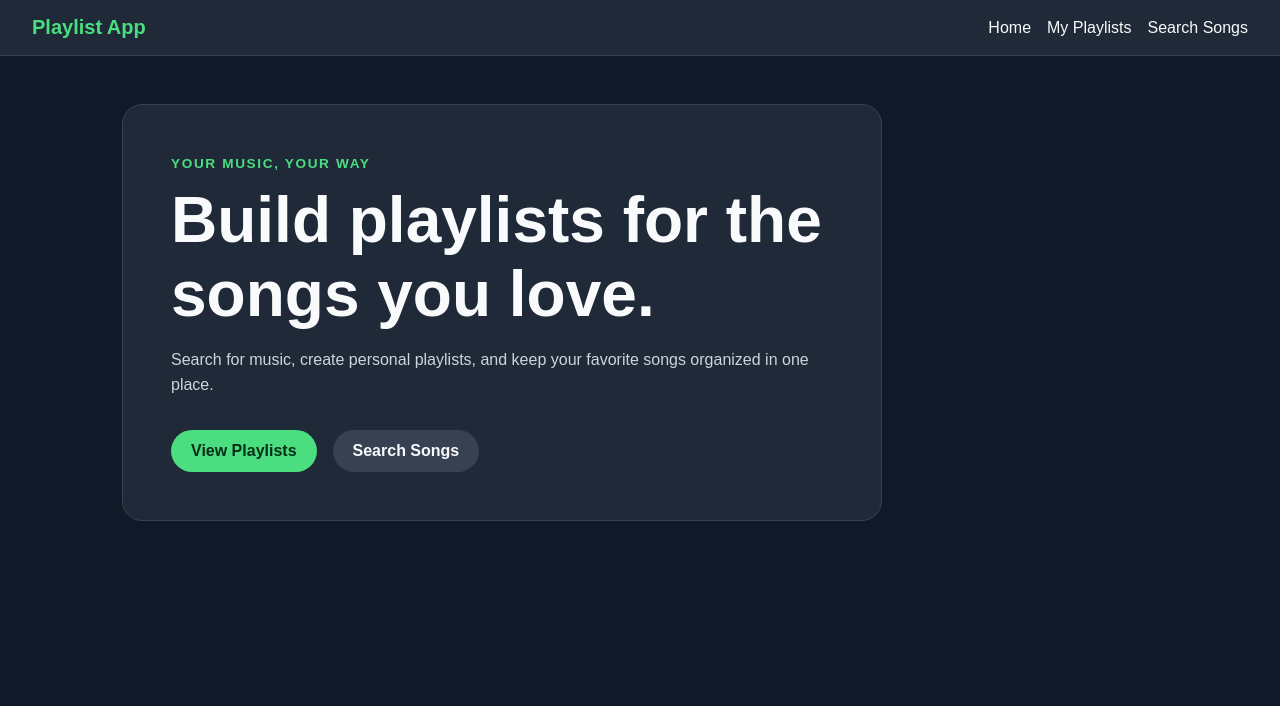
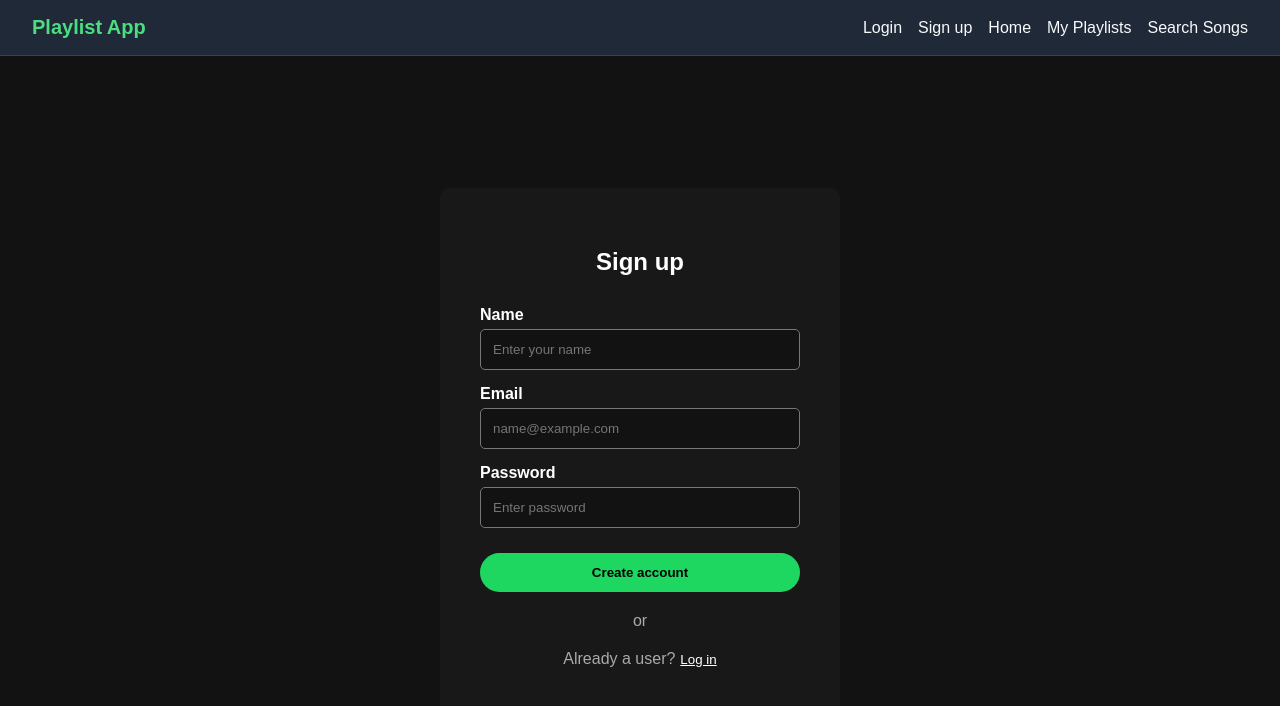
Before and after one commit to capstone-2-collection-app/capstone-2-frontend, a React (Vite) app: page /signup in a window 1280 px wide. Shown: the top 706 px of the page. Built offline with nearby package versions, Linux system fonts and the light colour scheme.

Commit message:
added Login/Signup Link on the NavBar/ and componenets

```diff
--- a/src/App.jsx
+++ b/src/App.jsx
@@ -3,6 +3,8 @@ import Navbar from "./components/Navbar.jsx";
 import HomePage from "./pages/HomePage.jsx";
 import PlaylistsPage from "./pages/PlaylistsPage.jsx";
 import SearchPage from "./pages/SearchPage.jsx";
+import Signup from "./pages/Signup.jsx";
+import Login from "./pages/Login.jsx";
 
 function App() {
   return (
@@ -11,6 +13,8 @@ function App() {
 
       <Routes>
         <Route path="/" element={<HomePage />} />
+        <Route path="/signup" element={<Signup />}></Route>
+        <Route path="/login" element={<Login />}></Route>
         <Route path="/playlists" element={<PlaylistsPage />} />
         <Route path="/search" element={<SearchPage />} />
         <Route path="*" element={<HomePage />} />
--- a/src/components/Navbar.jsx
+++ b/src/components/Navbar.jsx
@@ -8,6 +8,8 @@ function Navbar() {
       </Link>
 
       <div className="navbar__links">
+        <Link to="/login">Login</Link>
+        <Link to="/signup">Sign up</Link>
         <Link to="/">Home</Link>
         <Link to="/playlists">My Playlists</Link>
         <Link to="/search">Search Songs</Link>
--- /dev/null
+++ b/src/pages/Login.css
@@ -0,0 +1,99 @@
+.login-page {
+  display: flex;
+  justify-content: center;
+  align-items: center;
+  min-height: 100vh;
+  padding: 20px;
+  background-color: #121212;
+}
+
+.login-card {
+  width: 100%;
+  max-width: 400px;
+  padding: 40px;
+  color: white;
+  background-color: #181818;
+  border-radius: 10px;
+}
+
+.login-card h1 {
+  margin-bottom: 30px;
+  text-align: center;
+}
+
+.login-form {
+  display: flex;
+  flex-direction: column;
+  gap: 15px;
+}
+
+.login-field {
+  display: flex;
+  flex-direction: column;
+  gap: 5px;
+}
+
+.login-field label {
+  font-weight: bold;
+}
+
+.login-field input {
+  padding: 12px;
+  color: white;
+  background-color: #121212;
+  border: 1px solid #777;
+  border-radius: 5px;
+}
+
+.login-field input:focus {
+  border-color: #1ed760;
+  outline: none;
+}
+
+.forgot-password {
+  align-self: flex-start;
+  padding: 0;
+  color: white;
+  background: none;
+  border: none;
+  text-decoration: underline;
+  cursor: pointer;
+}
+
+.forgot-password:hover {
+  color: #1ed760;
+}
+
+.login-submit {
+  padding: 12px;
+  color: black;
+  font-weight: bold;
+  background-color: #1ed760;
+  border: none;
+  border-radius: 25px;
+  cursor: pointer;
+}
+
+.login-submit:hover {
+  background-color: #3be477;
+}
+
+.login-register {
+  margin-top: 25px;
+  color: #aaa;
+  text-align: center;
+}
+
+.login-register button {
+  margin-left: 5px;
+  padding: 0;
+  color: white;
+  background: none;
+  border: none;
+  text-decoration: underline;
+  cursor: pointer;
+}
+
+.login-register button:hover {
+  color: #1ed760;
+}
--- /dev/null
+++ b/src/pages/Login.jsx
@@ -0,0 +1,61 @@
+import { useNavigate } from "react-router-dom";
+import "./Login.css";
+
+function Login() {
+  const navigate = useNavigate();
+
+  function handleSubmit(event) {
+    event.preventDefault();
+  }
+
+  return (
+    <main className="login-page">
+      <section className="login-card">
+        <h1>Log in</h1>
+
+        <form className="login-form" onSubmit={handleSubmit}>
+          <div className="login-field">
+            <label htmlFor="login-email">Email</label>
+            <input
+              id="login-email"
+              name="email"
+              type="email"
+              placeholder="Enter your email"
+              autoComplete="email"
+              required
+            />
+          </div>
+
+          <div className="login-field">
+            <label htmlFor="login-password">Password</label>
+            <input
+              id="login-password"
+              name="password"
+              type="password"
+              placeholder="Enter your password"
+              autoComplete="current-password"
+              required
+            />
+          </div>
+
+          <button className="forgot-password" type="button">
+            Forgot password?
+          </button>
+
+          <button className="login-submit" type="submit">
+            Log in
+          </button>
+        </form>
+
+        <p className="login-register">
+          Not a user?
+          <button type="button" onClick={() => navigate("/signup")}>
+            Register here
+          </button>
+        </p>
+      </section>
+    </main>
+  );
+}
+
+export default Login;
--- /dev/null
+++ b/src/pages/Signup.css
@@ -0,0 +1,102 @@
+.signup-page {
+  display: flex;
+  justify-content: center;
+  align-items: center;
+  min-height: 100vh;
+  padding: 20px;
+  background-color: #121212;
+}
+
+.signup-card {
+  width: 100%;
+  max-width: 400px;
+  padding: 40px;
+  color: white;
+  background-color: #181818;
+  border-radius: 10px;
+}
+
+.signup-logo {
+  display: block;
+  margin: 0 auto 20px;
+  color: #1ed760;
+  font-size: 24px;
+  font-weight: bold;
+  background: none;
+  border: none;
+  cursor: pointer;
+}
+
+.signup-card h1 {
+  margin-bottom: 30px;
+  text-align: center;
+}
+
+.signup-form {
+  display: flex;
+  flex-direction: column;
+  gap: 15px;
+}
+
+.signup-field {
+  display: flex;
+  flex-direction: column;
+  gap: 5px;
+}
+
+.signup-field label {
+  font-weight: bold;
+}
+
+.signup-field input {
+  padding: 12px;
+  color: white;
+  background-color: #121212;
+  border: 1px solid #777;
+  border-radius: 5px;
+}
+
+.signup-field input:focus {
+  border-color: #1ed760;
+  outline: none;
+}
+
+.signup-submit {
+  margin-top: 10px;
+  padding: 12px;
+  color: black;
+  font-weight: bold;
+  background-color: #1ed760;
+  border: none;
+  border-radius: 25px;
+  cursor: pointer;
+}
+
+.signup-submit:hover {
+  background-color: #3be477;
+}
+
+.signup-divider {
+  margin: 20px 0;
+  color: #aaa;
+  text-align: center;
+}
+
+.signup-login {
+  color: #aaa;
+  text-align: center;
+}
+
+.signup-login button {
+  margin-left: 5px;
+  padding: 0;
+  color: white;
+  background: none;
+  border: none;
+  text-decoration: underline;
+  cursor: pointer;
+}
+
+.signup-login button:hover {
+  color: #1ed760;
+}
--- /dev/null
+++ b/src/pages/Signup.jsx
@@ -0,0 +1,75 @@
+import { useNavigate } from "react-router-dom";
+import "./Signup.css";
+
+function Signup() {
+  const navigate = useNavigate();
+
+  function handleSubmit(event) {
+    event.preventDefault();
+
+    // We will connect the signup API here next.
+  }
+
+  return (
+    <main className="signup-page">
+      <section className="signup-card">
+        <h1>Sign up</h1>
+
+        <form className="signup-form" onSubmit={handleSubmit}>
+          <div className="signup-field">
+            <label htmlFor="name">Name</label>
+            <input
+              id="name"
+              name="name"
+              type="text"
+              placeholder="Enter your name"
+              autoComplete="name"
+              required
+            />
+          </div>
+
+          <div className="signup-field">
+            <label htmlFor="email">Email</label>
+            <input
+              id="email"
+              name="email"
+              type="email"
+              placeholder="name@example.com"
+              autoComplete="email"
+              required
+            />
+          </div>
+
+          <div className="signup-field">
+            <label htmlFor="password">Password</label>
+            <input
+              id="password"
+              name="password"
+              type="password"
+              placeholder="Enter password"
+              autoComplete="new-password"
+              required
+            />
+          </div>
+
+          <button className="signup-submit" type="submit">
+            Create account
+          </button>
+        </form>
+
+        <div className="signup-divider">
+          <span>or</span>
+        </div>
+
+        <p className="signup-login">
+          Already a user?
+          <button type="button" onClick={() => navigate("/login")}>
+            Log in
+          </button>
+        </p>
+      </section>
+    </main>
+  );
+}
+
+export default Signup;
```
